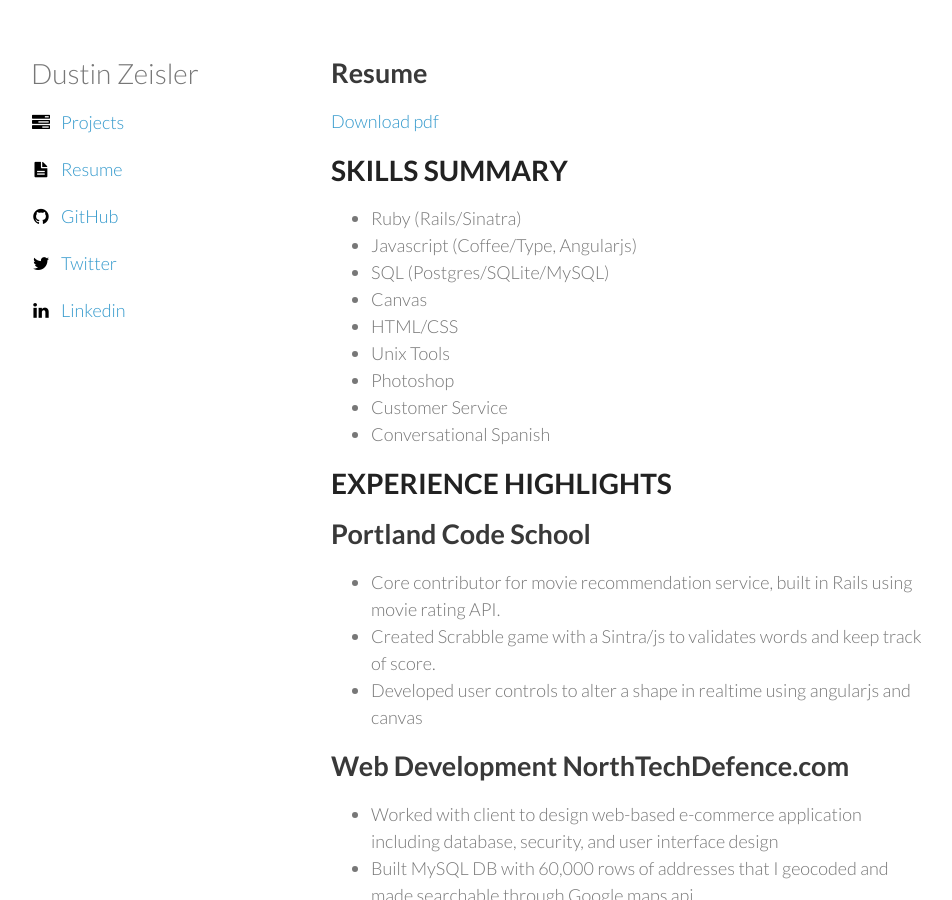
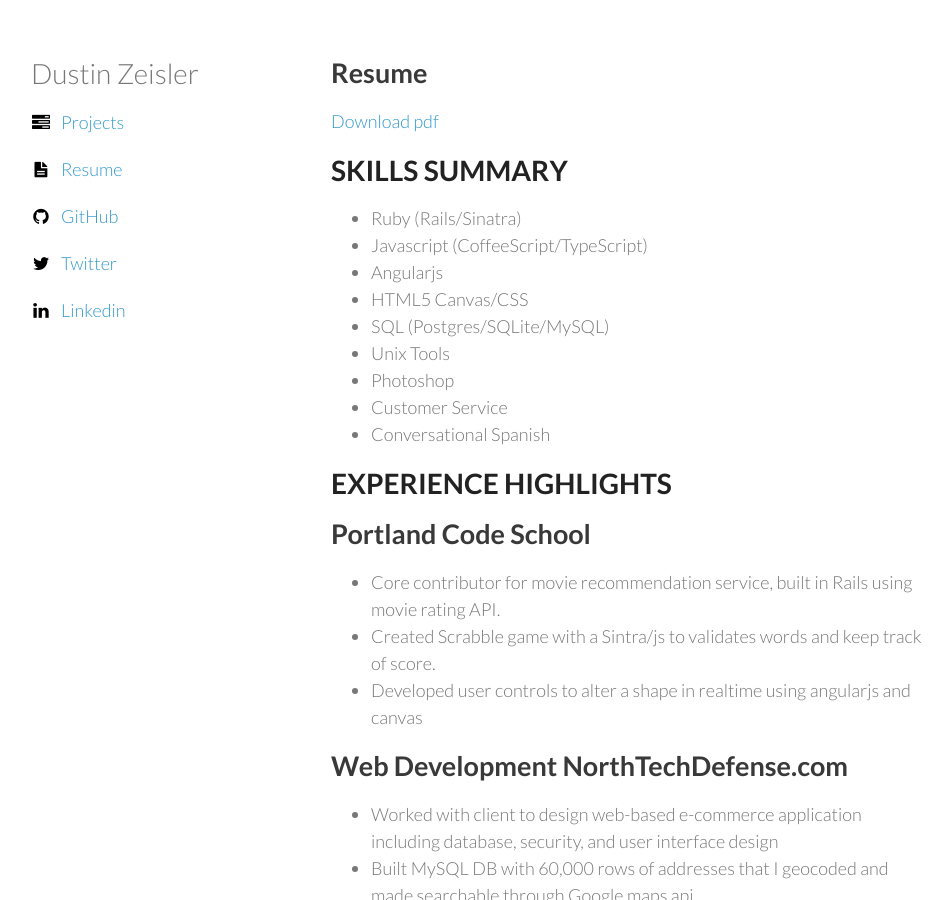
Before and after one commit to zeisler/zeisler.github.io, a Jekyll site: the page built from resume/index.md, in a window 1280 px wide and 900 px high. Shown: the whole window, without its empty margins (159-1111 px from the left). Built offline with Jekyll 4.4.1, drawn with Linux system fonts in a browser that asks for light colours.

Commit message:
fix typo and change wording in skills

```diff
--- a/resume/index.md
+++ b/resume/index.md
@@ -7,10 +7,10 @@
 [Download pdf](resume.pdf)
 #SKILLS SUMMARY
 * Ruby (Rails/Sinatra)
-* Javascript  (Coffee/Type, Angularjs)
+* Javascript  (CoffeeScript/TypeScript)
+* Angularjs
+* HTML5 Canvas/CSS
 * SQL (Postgres/SQLite/MySQL)
-* Canvas
-* HTML/CSS
 * Unix Tools
 * Photoshop
 * Customer Service
@@ -23,7 +23,7 @@
 * Created Scrabble game with a Sintra/js to validates words and keep track of score.
 * Developed user controls to alter a shape in realtime using angularjs and canvas
 
-##Web Development NorthTechDefence.com
+##Web Development NorthTechDefense.com
 * Worked with client to design web-based e-commerce application including database, security, and user interface design
 * Built MySQL DB with 60,000 rows of addresses that I geocoded and made searchable through Google maps api
 * Created a secure user accounts by hashing/salting using client side javascript
```
Also changed, not shown: 1 other file.
